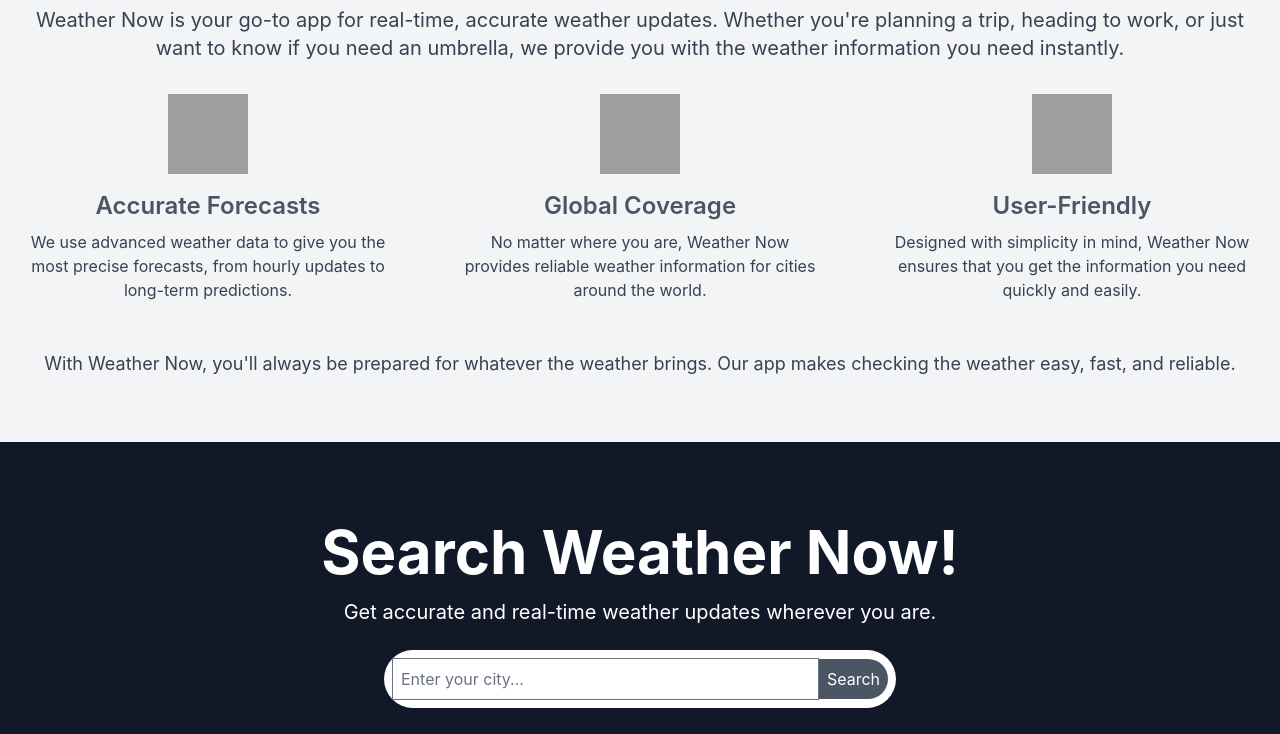
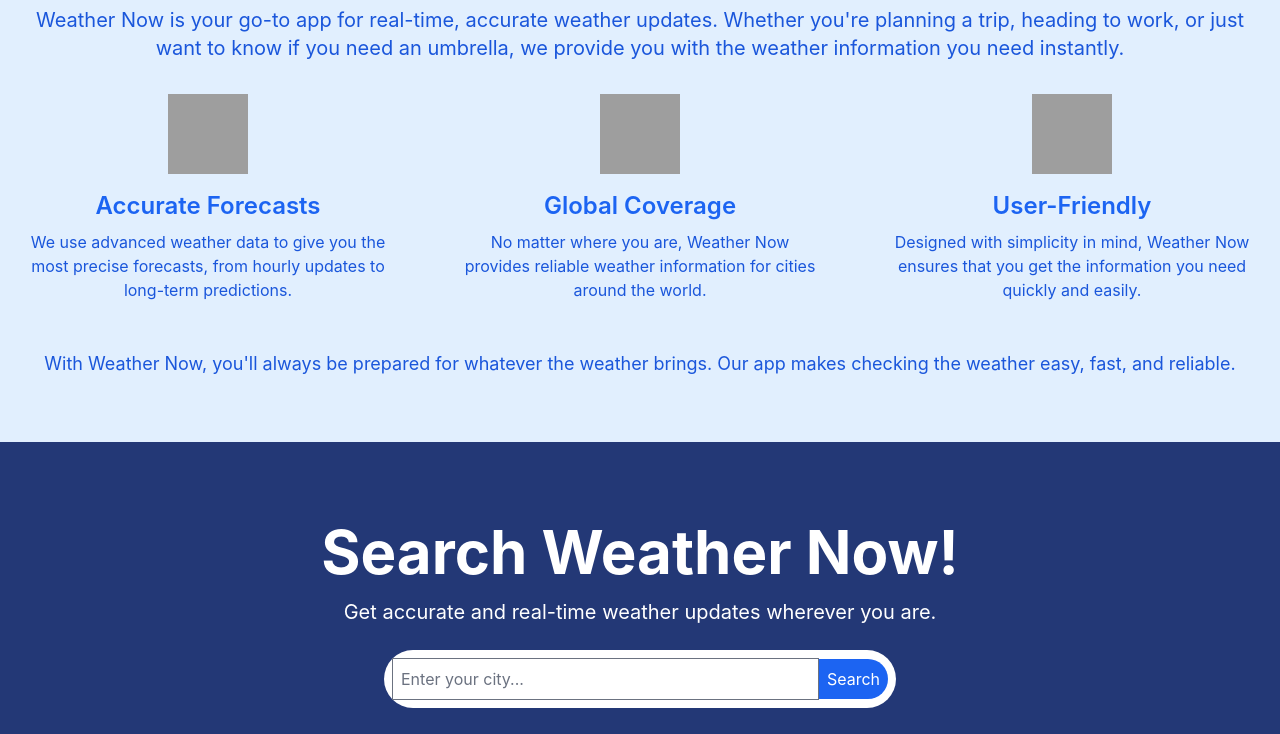
Before and after one commit to envcoder/weatherApp, a plain HTML site: page index.html in a window 1280 px wide. Shown: the part 752-1486 px from the top of the page. Drawn offline with nearby package versions, Linux system fonts and the light colour scheme; grey boxes are pictures that could not be loaded.

Commit message:
changed theam

```diff
--- a/index.html
+++ b/index.html
@@ -14,7 +14,7 @@
   <body>
     <nav>
       <div
-        class="flex justify-center items-center h-20 p-4 bg-gray-800 text-white"
+        class="flex justify-center items-center h-20 p-4 bg-blue-800 text-white"
       >
         <div class="justify-between w-11/12 flex items-center">
           <img src="./assets/logo.png" alt="Logo" class="w-16 h-16" />
@@ -113,10 +113,10 @@
           data-carousel-prev
         >
           <span
-            class="inline-flex items-center justify-center w-10 h-10 rounded-full bg-white/30 group-hover:bg-white/50 dark:group-hover:bg-gray-800/60 group-focus:ring-4 group-focus:ring-white group-focus:outline-none"
+            class="inline-flex items-center justify-center w-10 h-10 rounded-full bg-white/30 group-hover:bg-white/50 dark:group-hover:bg-blue-800/60 group-focus:ring-4 group-focus:ring-white group-focus:outline-none"
           >
             <svg
-              class="w-4 h-4 text-white dark:text-gray-800 rtl:rotate-180"
+              class="w-4 h-4 text-white dark:text-blue-800 rtl:rotate-180"
               aria-hidden="true"
               xmlns="http://www.w3.org/2000/svg"
               fill="none"
@@ -143,7 +143,7 @@
             class="inline-flex items-center justify-center w-10 h-10 rounded-full bg-white/30 group-hover:bg-white/50 group-focus:ring-4 group-focus:ring-white group-focus:outline-none"
           >
             <svg
-              class="w-4 h-4 text-white dark:text-gray-800 rtl:rotate-180"
+              class="w-4 h-4 text-white dark:text-blue-800 rtl:rotate-180"
               aria-hidden="true"
               xmlns="http://www.w3.org/2000/svg"
               fill="none"
@@ -165,12 +165,12 @@
 
     <!-- about section -->
     <section id="about">
-      <div class="bg-gray-100 py-16">
+      <div class="bg-blue-100 py-16">
         <div class="container mx-auto px-6 text-center">
-          <h2 class="text-4xl font-bold text-gray-600 mb-6">
+          <h2 class="text-4xl font-bold text-blue-600 mb-6">
             About Weather Now
           </h2>
-          <p class="text-xl text-gray-700 mb-8">
+          <p class="text-xl text-blue-700 mb-8">
             Weather Now is your go-to app for real-time, accurate weather
             updates. Whether you're planning a trip, heading to work, or just
             want to know if you need an umbrella, we provide you with the
@@ -185,10 +185,10 @@
                 alt="Accurate"
                 class="w-20 h-20 mx-auto mb-4"
               />
-              <h3 class="text-2xl font-semibold text-gray-600 mb-2">
+              <h3 class="text-2xl font-semibold text-blue-600 mb-2">
                 Accurate Forecasts
               </h3>
-              <p class="text-gray-700">
+              <p class="text-blue-700">
                 We use advanced weather data to give you the most precise
                 forecasts, from hourly updates to long-term predictions.
               </p>
@@ -201,10 +201,10 @@
                 alt="Global Coverage"
                 class="w-20 h-20 mx-auto mb-4"
               />
-              <h3 class="text-2xl font-semibold text-gray-600 mb-2">
+              <h3 class="text-2xl font-semibold text-blue-600 mb-2">
                 Global Coverage
               </h3>
-              <p class="text-gray-700">
+              <p class="text-blue-700">
                 No matter where you are, Weather Now provides reliable weather
                 information for cities around the world.
               </p>
@@ -217,10 +217,10 @@
                 alt="User-Friendly"
                 class="w-20 h-20 mx-auto mb-4"
               />
-              <h3 class="text-2xl font-semibold text-gray-600 mb-2">
+              <h3 class="text-2xl font-semibold text-blue-600 mb-2">
                 User-Friendly
               </h3>
-              <p class="text-gray-700">
+              <p class="text-blue-700">
                 Designed with simplicity in mind, Weather Now ensures that you
                 get the information you need quickly and easily.
               </p>
@@ -228,7 +228,7 @@
           </div>
 
           <div class="mt-12">
-            <p class="text-lg text-gray-700">
+            <p class="text-lg text-blue-700">
               With Weather Now, you'll always be prepared for whatever the
               weather brings. Our app makes checking the weather easy, fast, and
               reliable.
@@ -239,7 +239,7 @@
     </section>
 
     <!-- your city weather -->
-    <div id="wheather-info" class="flex justify-center bg-gray-900">
+    <div id="wheather-info" class="flex justify-center bg-blue-900">
       <div
         class="text-white z-50 p-20 mx-auto flex flex-col justify-center items-center text-center"
       >
@@ -258,10 +258,10 @@
           <input
             type="text"
             placeholder="Enter your city..."
-            class="search-input w-full p-2 rounded-l-full border-none text-gray-700"
+            class="search-input w-full p-2 rounded-l-full border-none text-blue-700"
           />
           <button
-            class="search-button bg-gray-600 text-white p-2 rounded-r-full hover:bg-gray-700"
+            class="search-button bg-blue-600 text-white p-2 rounded-r-full hover:bg-blue-700"
           >
             Search
           </button>
@@ -310,8 +310,10 @@
       </div>
     </div>
 
+
+
     <footer
-      class="bottom-4 py-4 bg-gray-900 flex flex-col items-center justify-center text-white text-sm"
+      class="bottom-4 py-4 bg-blue-900 flex flex-col items-center justify-center text-white text-sm"
     >
       <p>© 2025 WeatherApp. All rights reserved.</p>
       <div class="mt-2">
```
